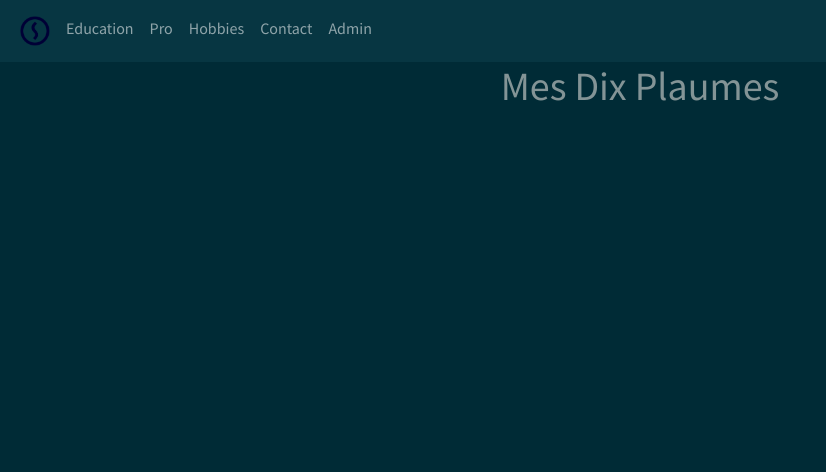
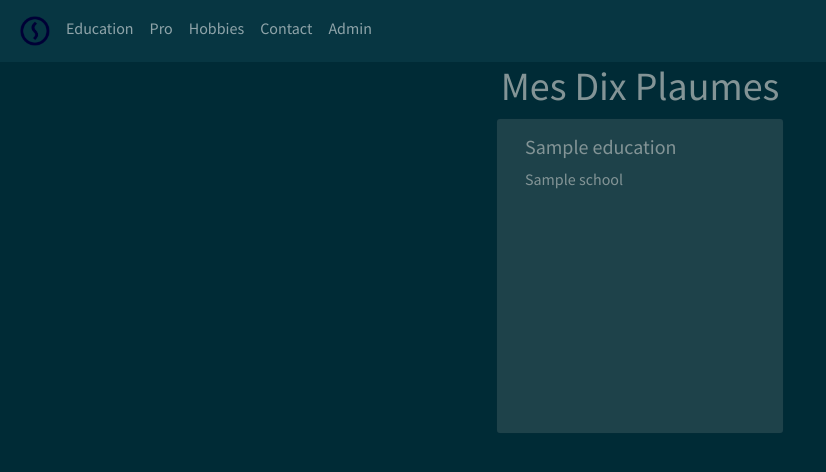
Before and after one commit to olivier-sonrel/porfolio_symfony, a Symfony app: template templates/home/education.html.twig in a window 1280 px wide. Shown: the top 472 px of the page, without its empty margins (0-826 px from the left). Run offline with Twig, Linux system fonts and the light colour scheme; the template is opened without the code that fills it: most values are stand-ins (such as "Sample title", 1, 10 or a date in 2020); some libraries are stand-ins or nearby versions.

Commit message:
foreach educations

```diff
--- a/src/Controller/HomeController.php
+++ b/src/Controller/HomeController.php
@@ -24,10 +24,10 @@ class HomeController extends AbstractController
      */
     public function education(EducationRepository $repository): Response
     {
-        $graduations = $repository->findAll();
+        $educations = $repository->findAll();
 
         return $this->render('home/education.html.twig', [
-            'graduations' => $graduations,
+            'educations' => $educations,
         ]);
     }
 
--- a/templates/home/education.html.twig
+++ b/templates/home/education.html.twig
@@ -3,6 +3,21 @@
 {% block body %}
     <div class="d-flex flex-column align-items-center">
         <h1>Mes Dix Plaumes</h1>
-
+        <div class="row">
+            {% for education in educations %}
+                <div class="card col-md-4" style="width:18rem">
+                    <div class="card-body">
+                        <h5 class="card-title">{{ education.title }}</h5>
+                        <p class="card-text" style="max-height: 250px;
+                                                height: 250px;
+                                                white-space: nowrap;
+                                                overflow: hidden;
+                                                text-overflow: ellipsis;">
+                            {{ education.school }}
+                        </p>
+                    </div>
+                </div>
+            {% endfor %}
+        </div>
     </div>
 {% endblock %}
```
